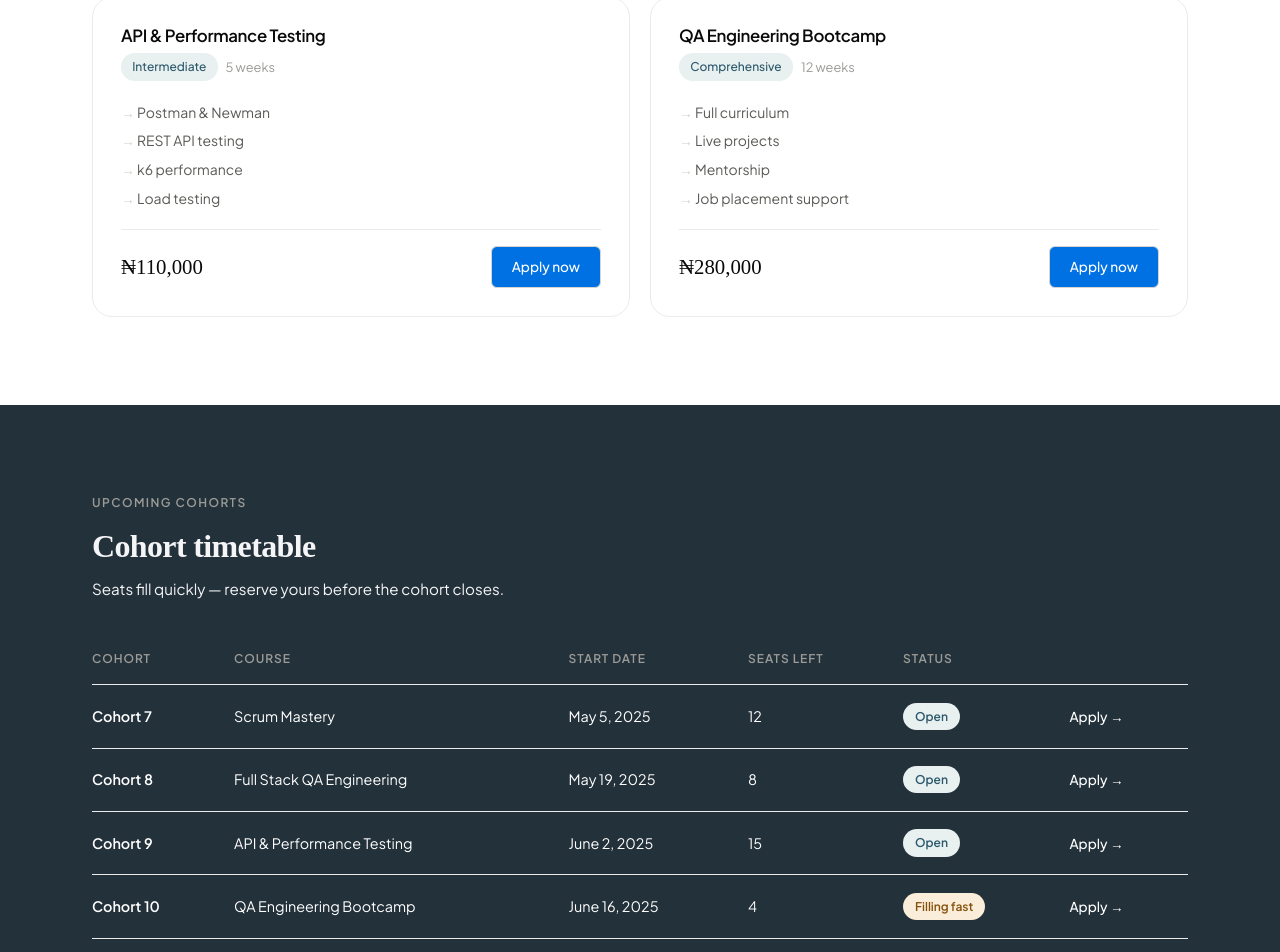
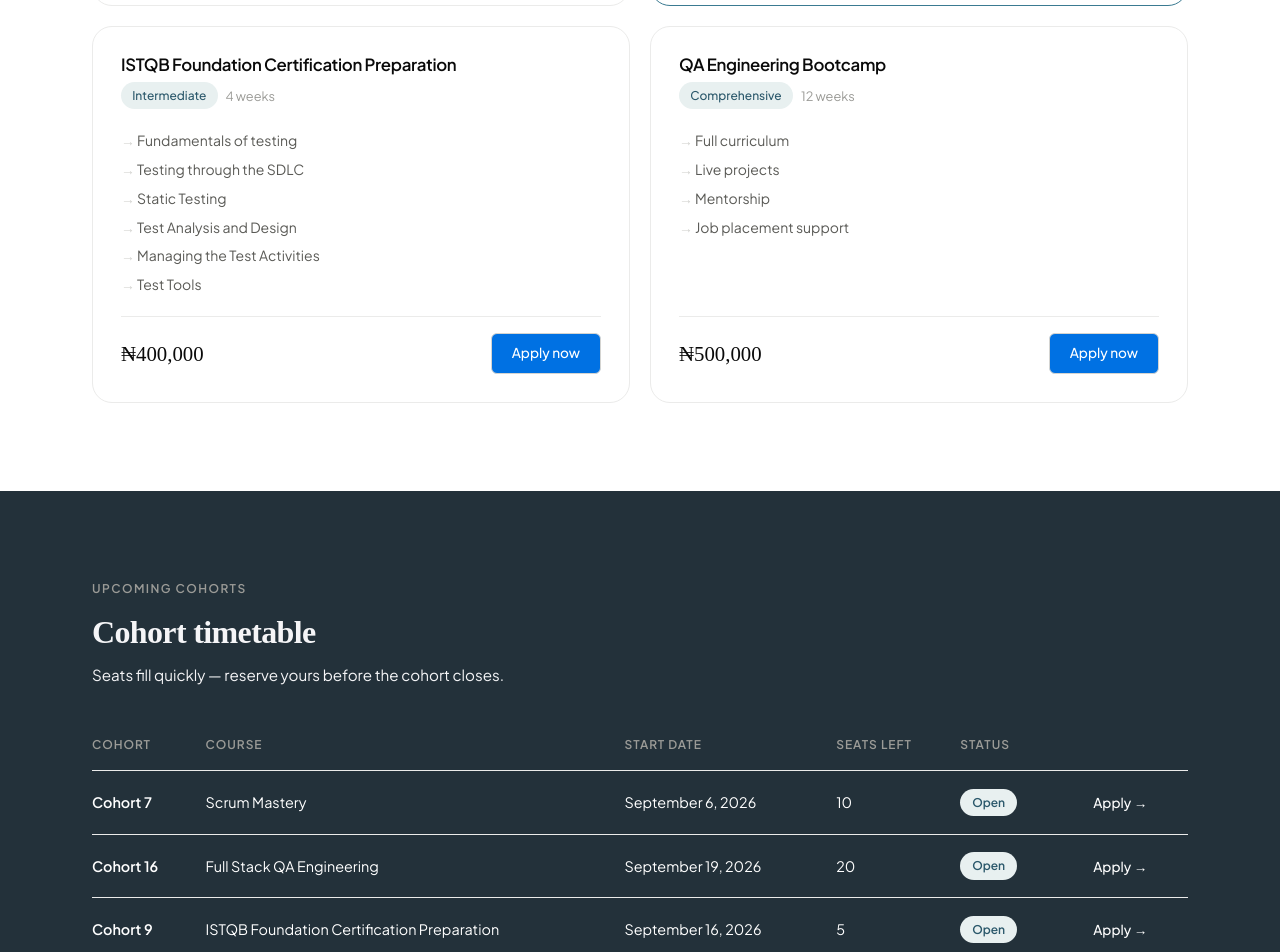
Before and after one commit to Ayobamee/Qualeswebapp, a React (Vite) app: page /talents in a window 1280 px wide. Shown: the part 1480-2432 px from the top of the page. Built offline with nearby package versions, Linux system fonts and the light colour scheme; a web font is replaced by a local one.

Commit message:
UI and content changes in Talent page

```diff
--- a/src/pages/Talents.jsx
+++ b/src/pages/Talents.jsx
@@ -12,11 +12,11 @@ const courses = [
       'Retrospectives',
       'Team facilitation',
     ],
-    price: '₦85,000',
+    price: '₦385,000',
   },
   {
     title: 'Full Stack QA Engineering',
-    duration: '6 weeks',
+    duration: '8 weeks',
     level: 'Intermediate',
     topics: [
       'QA fundamentals',
@@ -26,21 +26,24 @@ const courses = [
       'Page Object Model',
       'CI/CD integration',
       'Reporting',
+      'Testing with A.I',
     ],
-    price: '₦130,000',
+    price: '₦800,000',
     featured: true,
   },
   {
-    title: 'API & Performance Testing',
-    duration: '5 weeks',
+    title: 'ISTQB Foundation Certification Preparation',
+    duration: '4 weeks',
     level: 'Intermediate',
     topics: [
-      'Postman & Newman',
-      'REST API testing',
-      'k6 performance',
-      'Load testing',
+      'Fundamentals of testing',
+      'Testing through the SDLC',
+      'Static Testing',
+      'Test Analysis and Design',
+      'Managing the Test Activities',
+      'Test Tools',
     ],
-    price: '₦110,000',
+    price: '₦400,000',
   },
   {
     title: 'QA Engineering Bootcamp',
@@ -52,7 +55,7 @@ const courses = [
       'Mentorship',
       'Job placement support',
     ],
-    price: '₦280,000',
+    price: '₦500,000',
   },
 ]
 
@@ -60,28 +63,28 @@ const timetable = [
   {
     cohort: 'Cohort 7',
     course: 'Scrum Mastery',
-    start: 'May 5, 2025',
-    seats: 12,
+    start: 'September 6, 2026',
+    seats: 10,
     status: 'Open',
   },
   {
-    cohort: 'Cohort 8',
+    cohort: 'Cohort 16',
     course: 'Full Stack QA Engineering',
-    start: 'May 19, 2025',
-    seats: 8,
+    start: 'September 19, 2026',
+    seats: 20,
     status: 'Open',
   },
   {
     cohort: 'Cohort 9',
-    course: 'API & Performance Testing',
-    start: 'June 2, 2025',
-    seats: 15,
+    course: 'ISTQB Foundation Certification Preparation',
+    start: 'September 16, 2026',
+    seats: 5,
     status: 'Open',
   },
   {
     cohort: 'Cohort 10',
     course: 'QA Engineering Bootcamp',
-    start: 'June 16, 2025',
+    start: 'September 26, 2026',
     seats: 4,
     status: 'Filling fast',
   },
```
